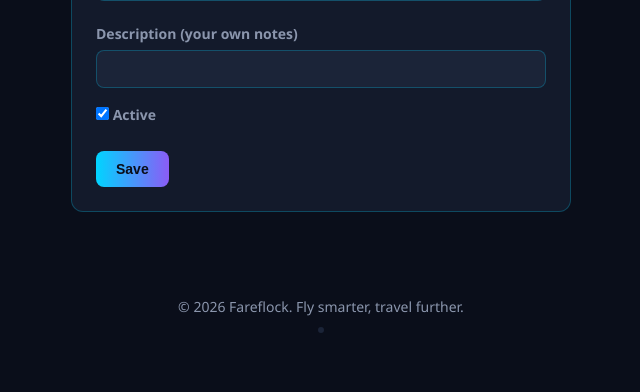
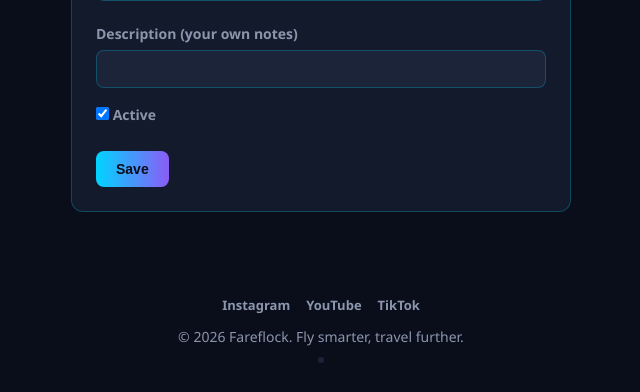
Before and after one commit to musangipeter38-coder/fareflock, a Flask app: page /admin/links/new in a window 1280 px wide. Shown: the part 728-1120 px from the top of the page, without its empty margins (319-959 px from the left). Before the commit the page ends 1061 px from the top, so only its background shows below. Run offline with Flask 3, Linux system fonts and the light colour scheme; the visitor is signed in with stand-in values (Sample User, id 1); some libraries are stand-ins or nearby versions.

Commit message:
Add logo favicon, OG tags, and social footer links

```diff
--- a/app.py
+++ b/app.py
@@ -25,6 +25,13 @@ login_manager.login_view = 'login'
 
 SITE_URL = os.environ.get('SITE_URL', 'https://fareflock.com')
 WHATSAPP_NUMBER = os.environ.get('WHATSAPP_NUMBER', '')
+
+SOCIAL_LINKS = {
+    'facebook': '',
+    'instagram': 'https://instagram.com/fareflock_01',
+    'youtube': 'https://youtube.com/@fareflock',
+    'tiktok': 'https://tiktok.com/@fareflock.com',
+}
 
 SERVICE_CATEGORIES = [
     {'slug': 'flights', 'name': 'Flights', 'icon': '✈️', 'placement': 'flights_page', 'route': 'flights'},
@@ -82,11 +89,13 @@ def reading_time(body):
 
 
 app.jinja_env.globals['SERVICE_CATEGORIES'] = SERVICE_CATEGORIES
+app.jinja_env.globals['SOCIAL_LINKS'] = SOCIAL_LINKS
 app.jinja_env.globals['category_url'] = category_url
 app.jinja_env.globals['asset_version'] = asset_version
 app.jinja_env.globals['WHATSAPP_NUMBER'] = WHATSAPP_NUMBER
 app.jinja_env.globals['post_visual'] = post_visual
 app.jinja_env.globals['reading_time'] = reading_time
+app.jinja_env.globals['SITE_URL'] = SITE_URL
 
 
 @login_manager.user_loader
--- a/static/css/style.css
+++ b/static/css/style.css
@@ -486,3 +486,17 @@ button, .btn-primary {
     .featured-post { grid-template-columns: 1fr; }
     .featured-post-visual { min-height: 140px; font-size: 48px; }
 }
+.social-row {
+    display: flex;
+    justify-content: center;
+    gap: 16px;
+    margin-bottom: 10px;
+    flex-wrap: wrap;
+}
+.social-row a {
+    color: var(--text-muted);
+    text-decoration: none;
+    font-size: 13px;
+    font-weight: 600;
+}
+.social-row a:hover { color: var(--electric-blue); }
--- a/templates/about.html
+++ b/templates/about.html
@@ -41,7 +41,7 @@
 
 <section class="content-block">
     <h2>Get in Touch</h2>
-    <p>Have feedback, a deal we should cover, or a partnership idea? We'd like to hear from you: <a href="mailto:hello@fareflock.com" style="color: var(--electric-blue);">hello@fareflock.com</a></p>
+       <p>Have feedback, a deal we should cover, or a partnership idea? We'd like to hear from you: <a href="mailto:fareflock@gmail.com" style="color: var(--electric-blue);">fareflock@gmail.com</a></p>
 </section>
 
 <section class="content-block">
--- a/templates/base.html
+++ b/templates/base.html
@@ -5,6 +5,16 @@
     <meta name="viewport" content="width=device-width, initial-scale=1.0">
     <title>{% block title %}{{ meta_title or 'Fareflock' }}{% endblock %}</title>
     <meta name="description" content="{{ meta_description or 'Real flight and hotel deals, honest guides, and travel tips.' }}">
+
+    <link rel="icon" type="image/jpeg" href="{{ url_for('static', filename='img/logo.jpeg') }}">
+
+    <meta property="og:title" content="{{ meta_title or 'Fareflock' }}">
+    <meta property="og:description" content="{{ meta_description or 'Real flight and hotel deals, honest guides, and travel tips.' }}">
+    <meta property="og:image" content="{{ SITE_URL }}{{ url_for('static', filename='img/logo.jpeg') }}">
+    <meta property="og:url" content="{{ SITE_URL }}{{ request.path }}">
+    <meta property="og:type" content="website">
+    <meta name="twitter:card" content="summary_large_image">
+
     <link rel="stylesheet" href="{{ url_for('static', filename='css/style.css') }}?v={{ asset_version('css/style.css') }}">
 
     <script nowprocket data-noptimize="1" data-cfasync="false" data-wpfc-render="false" seraph-accel-crit="1" data-no-defer="1" data-cmp-ab="2">
@@ -42,6 +52,12 @@
     </main>
 
     <footer class="site-footer">
+        <div class="social-row">
+            {% if SOCIAL_LINKS.facebook %}<a href="{{ SOCIAL_LINKS.facebook }}" target="_blank" aria-label="Facebook">Facebook</a>{% endif %}
+            {% if SOCIAL_LINKS.instagram %}<a href="{{ SOCIAL_LINKS.instagram }}" target="_blank" aria-label="Instagram">Instagram</a>{% endif %}
+            {% if SOCIAL_LINKS.youtube %}<a href="{{ SOCIAL_LINKS.youtube }}" target="_blank" aria-label="YouTube">YouTube</a>{% endif %}
+            {% if SOCIAL_LINKS.tiktok %}<a href="{{ SOCIAL_LINKS.tiktok }}" target="_blank" aria-label="TikTok">TikTok</a>{% endif %}
+        </div>
         <p>&copy; 2026 Fareflock. Fly smarter, travel further.</p>
         <a href="{{ url_for('login') }}" class="admin-dot" aria-label="Admin"></a>
     </footer>
@@ -51,7 +67,6 @@
     {% endif %}
 
     <script>
-        // Widget auto-resize listener
         window.addEventListener('message', function(event) {
             if (event.data && typeof event.data.fareflockWidgetHeight === 'number') {
                 var frames = document.querySelectorAll('.widget-frame');
@@ -63,9 +78,6 @@
             }
         });
 
-        // Hover/touch prefetch: warms the browser's cache for a link the
-        // instant someone hovers or touches it, so the actual click lands
-        // on an already-downloaded page instead of waiting on a fresh request.
         (function() {
             var prefetched = new Set();
             function prefetch(url) {
```
Also changed, not shown: static/img/icon.jpeg (added).
